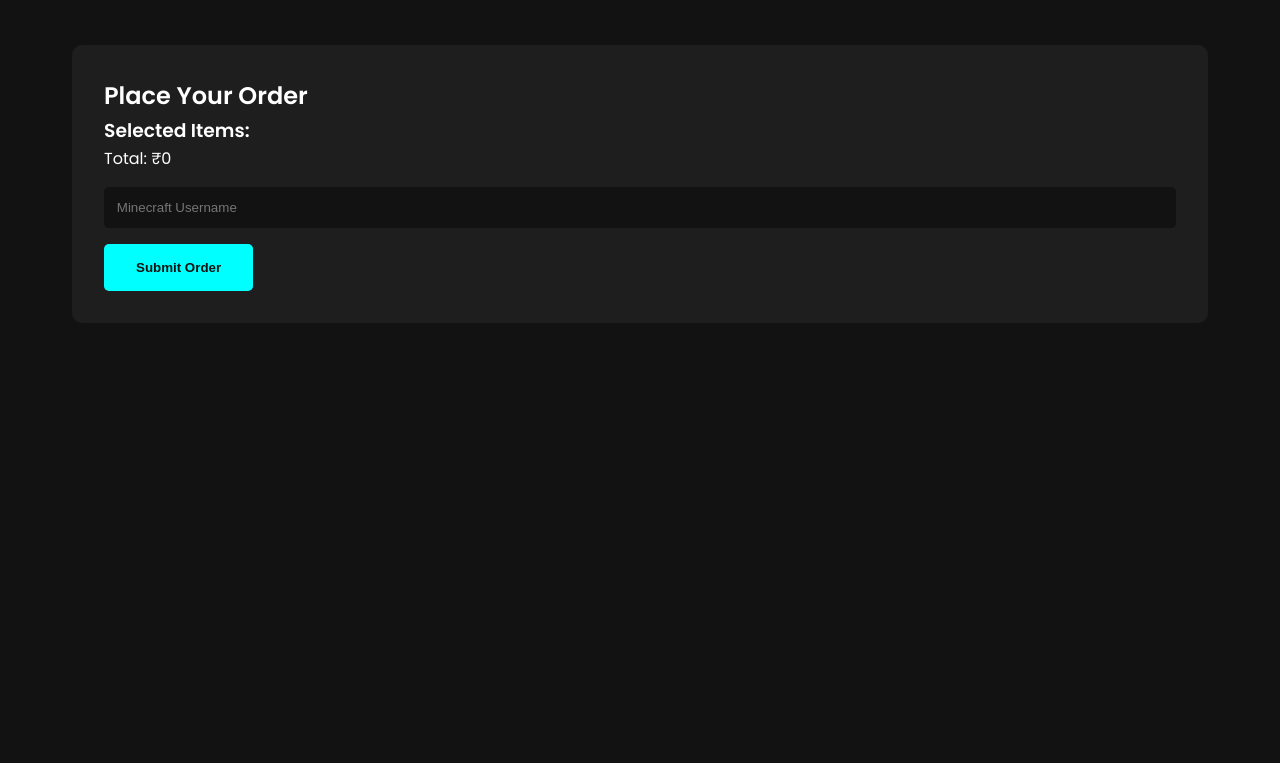
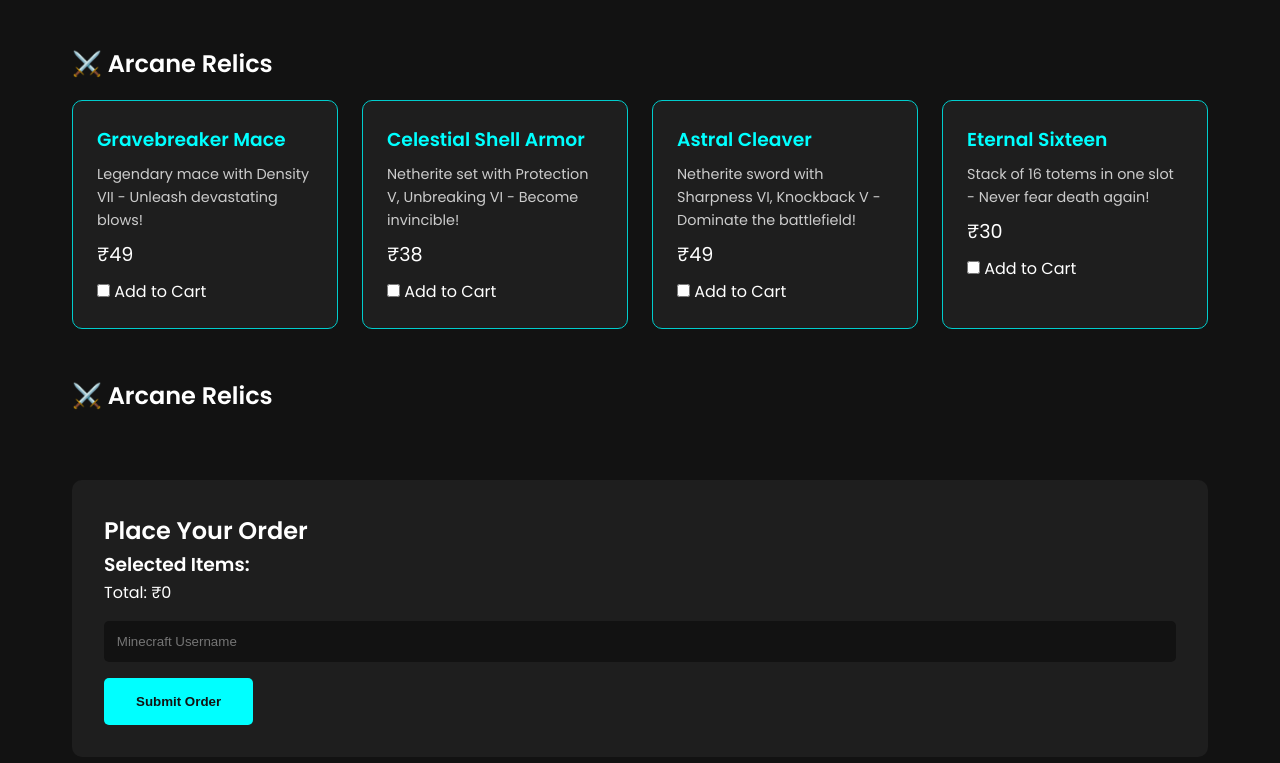
Before and after one commit to DevArnav11/RPKingdomStore, a plain HTML site: page index.html in a window 1280 px wide. Shown: the part 878-1641 px from the top of the page. Before the commit the page ends 1281 px from the top, so only its background shows below. Drawn offline with Linux system fonts and the light colour scheme.

Commit message:
Add files via upload

```diff
--- a/index.html
+++ b/index.html
@@ -25,6 +25,16 @@
       <div class="products-grid"></div>
     </section>
 
+    <section id="arcane-relics">
+      <h2>⚔️ Arcane Relics</h2>
+      <div class="products-grid"></div>
+    </section>
+
+    <section id="arcane-relics">
+      <h2>⚔️ Arcane Relics</h2>
+      <div class="products-grid"></div>
+    </section>
+
     <section id="order-form">
       <h2>Place Your Order</h2>
       <div class="cart-summary">
--- a/script.js
+++ b/script.js
@@ -1,5 +1,30 @@
-
 const products = {
+  arcaneRelics: [
+    {
+      id: 'gravebreaker',
+      name: 'Gravebreaker Mace',
+      price: 49,
+      description: 'Legendary mace with Density VII - Unleash devastating blows!'
+    },
+    {
+      id: 'celestialshell',
+      name: 'Celestial Shell Armor',
+      price: 38,
+      description: 'Netherite set with Protection V, Unbreaking VI - Become invincible!'
+    },
+    {
+      id: 'astralcleaver',
+      name: 'Astral Cleaver',
+      price: 49,
+      description: 'Netherite sword with Sharpness VI, Knockback V - Dominate the battlefield!'
+    },
+    {
+      id: 'eternal-sixteen',
+      name: 'Eternal Sixteen',
+      price: 30,
+      description: 'Stack of 16 totems in one slot - Never fear death again!'
+    }
+  ],
   crateKeys: [
     { id: 'party', name: 'Party – 10 Key', price: 19 },
     { id: 'supreme', name: 'Supreme – 10 Key', price: 29 },
@@ -27,6 +52,7 @@ function createProductCard(product) {
 
   card.innerHTML = `
     <h3>${product.name}</h3>
+    ${product.description ? `<p class="description">${product.description}</p>` : ''}
     <div class="price">₹${price}</div>
     ${product.discount ? '<div class="discount">20% Off!</div>' : ''}
     <label>
@@ -40,6 +66,7 @@ function createProductCard(product) {
 function renderProducts() {
   const crateKeysGrid = document.querySelector('#crate-keys .products-grid');
   const ranksGrid = document.querySelector('#ranks .products-grid');
+  const relicsGrid = document.querySelector('#arcane-relics .products-grid');
 
   products.crateKeys.forEach(product => {
     crateKeysGrid.appendChild(createProductCard(product));
@@ -47,6 +74,10 @@ function renderProducts() {
 
   products.ranks.forEach(product => {
     ranksGrid.appendChild(createProductCard(product));
+  });
+
+  products.arcaneRelics.forEach(product => {
+    relicsGrid.appendChild(createProductCard(product));
   });
 }
 
--- a/style.css
+++ b/style.css
@@ -71,6 +71,18 @@ section {
   margin: 0.5rem 0;
 }
 
+.product-card .description {
+  font-size: 0.9rem;
+  color: #cccccc;
+  margin: 0.5rem 0;
+}
+
+.product-card .description {
+  font-size: 0.9rem;
+  color: #cccccc;
+  margin: 0.5rem 0;
+}
+
 .discount {
   color: #ff4444;
   font-size: 0.9rem;
```
